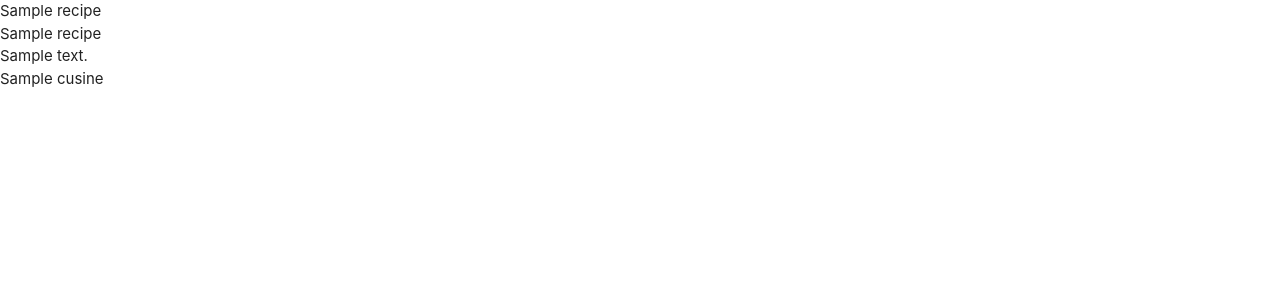
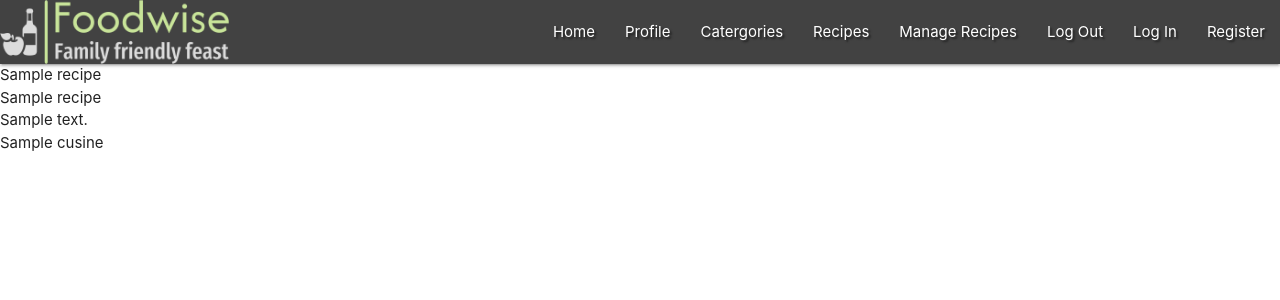
Before and after one commit to STRAN90/Foodwise-project3, a Flask app: page / in a window 1280 px wide. Shown: the top 300 px of the page. Run offline with Flask 3, Linux system fonts and the light colour scheme; a database or web service that is not in the repository returns one stand-in record (values such as "Sample title"); some libraries are stand-ins or nearby versions.

Commit message:
Add navbar template and logo image

```diff
--- a/static/css/style.css
+++ b/static/css/style.css
@@ -0,0 +1,8 @@
+.text-shadow {
+    text-shadow: 2px 2px 2px rgba(0, 0, 0, 0.5);
+}
+
+/* logo */
+.logo-fork {
+    height: 100%;
+}
--- a/static/js/script.js
+++ b/static/js/script.js
@@ -0,0 +1,3 @@
+$(document).ready(function(){
+    $('.sidenav').sidenav();
+  });
--- a/templates/base.html
+++ b/templates/base.html
@@ -12,13 +12,45 @@
     <title>Foodwise</title>
 </head>
 <body>
+    <header>
+        <!-- top navbar -->
+		<nav class="nav-extended text-shadow grey darken-3">
+			<div class="nav-wrapper">
+				<img src="{{ url_for('static', filename='images/logo.png') }}" class="brand-logo logo-fork"> </a>
+				<a href="#" data-target="mobile-demo" class="sidenav-trigger"><i class="fas fa-bars"></i></a>
+				<ul class="right hide-on-med-and-down">
+					<li><a href="{{ url_for('home') }}">Home</a></li>
+					<li><a href="#">Profile</a></li>
+                    <li><a href="#">Catergories</a></li>
+					<li><a href="#">Recipes</a></li>
+					<li><a href="#">Manage Recipes</a></li>
+					<li><a href="#">Log Out</a></li>
+					<li><a href="#">Log In</a></li>
+					<li><a href="#">Register</a></li>
+				</ul>
+			</div>
+		</nav>
+
+        <!-- mobile sidenav -->
+		<ul class="sidenav" id="mobile-demo">
+            <li><h4 class="center-align green lighten-3 text-darken 4">Foodwise</h4></li>
+            <li><a href="{{ url_for('home') }}">Home</a></li>
+            <li><a href="#">Profile</a></li>
+            <li><a href="#">Catergories</a></li>
+            <li><a href="#">Recipes</a></li>
+            <li><a href="#">Manage Recipes</a></li>
+            <li><a href="#">Log Out</a></li>
+            <li><a href="#">Log In</a></li>
+            <li><a href="#">Register</a></li>
+		</ul>
+	</header>
     {% block content %}
-
     {% endblock %}
 
     <script src="https://code.jquery.com/jquery-3.7.1.min.js"
         integrity="sha256-/JqT3SQfawRcv/BIHPThkBvs0OEvtFFmqPF/lYI/Cxo=" crossorigin="anonymous"></script>
     <script src="https://cdnjs.cloudflare.com/ajax/libs/materialize/1.0.0/js/materialize.min.js"></script>
+    <script src="{{ url_for('static', filename='js/script.js') }}"></script>
     {% block scripts %}
     {% endblock %}
 </body>
```
Also changed, not shown: static/images/logo.png (added).
